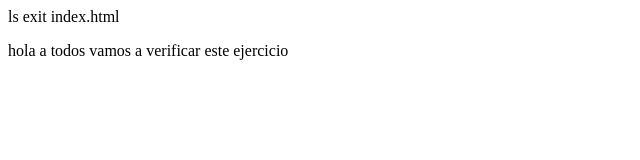
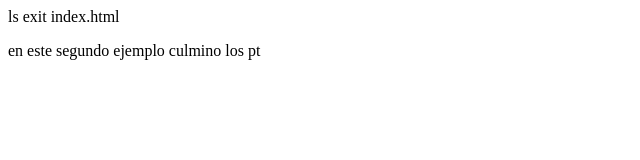
Before and after one commit to jbrand75/CarpetaEstudio2, a plain HTML site: page index.html in a window 1280 px wide. Shown: the full height of the page, 0-640 px from the left. Drawn offline with Linux system fonts and the light colour scheme.

Commit message:
cambios generados

```diff
--- a/index.html
+++ b/index.html
@@ -9,9 +9,9 @@ index.html
     <meta charset="UTF-8">
     <meta http-equiv="X-UA-Compatible" content="IE=edge">
     <meta name="viewport" content="width=device-width, initial-scale=1.0">
-    <title>hola mundo</title>
+    <title>prueba de push git</title>
 </head>
 <body>
-    <p>hola a todos vamos a verificar este ejercicio</p>
+    <p>en este segundo ejemplo culmino los pt</p>
 </body>
 </html>
```
